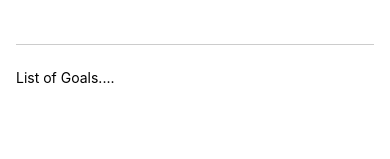
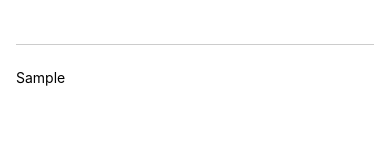
Before and after one commit to maniplek/mobile-app-development, a React Native app: screen / in a window 390 px wide. Both pictures are taken after typing "Sample" into the empty fields and a click on the button "ADD GOAL". Shown: the part 134-293 px from the top of the page. Built offline with nearby package versions, Linux system fonts and the light colour scheme.

Commit message:
added dynamic events

```diff
--- a/App.js
+++ b/App.js
@@ -5,11 +5,16 @@ import { Button, StyleSheet, Text, TextInput, View } from "react-native";
 
 export default function App() {
   const [enteredGoalText, setEnteredGoalText] = useState('')
+  const [courseGoals, setCourseGoals] = useState([])
+
   function goalInputHandler(enteredText) {
     setEnteredGoalText(enteredText);
   }
   function addGoalHandler() {
-    console.log(enteredGoalText);
+  setCourseGoals(currentCourseGoals =>[
+    ...currentCourseGoals,
+    enteredGoalText,
+  ]);
   }
   return (
     <View style={styles.appContainer}>
@@ -22,7 +27,7 @@ export default function App() {
         <Button title="Add Goal" onPress={addGoalHandler} />
       </View>
       <View style={styles.goalsContainer}>
-        <Text>List of Goals....</Text>
+        {courseGoals.map((goal,index)=><Text key={index}>{goal}</Text>)}
       </View>
     </View>
   );
```
